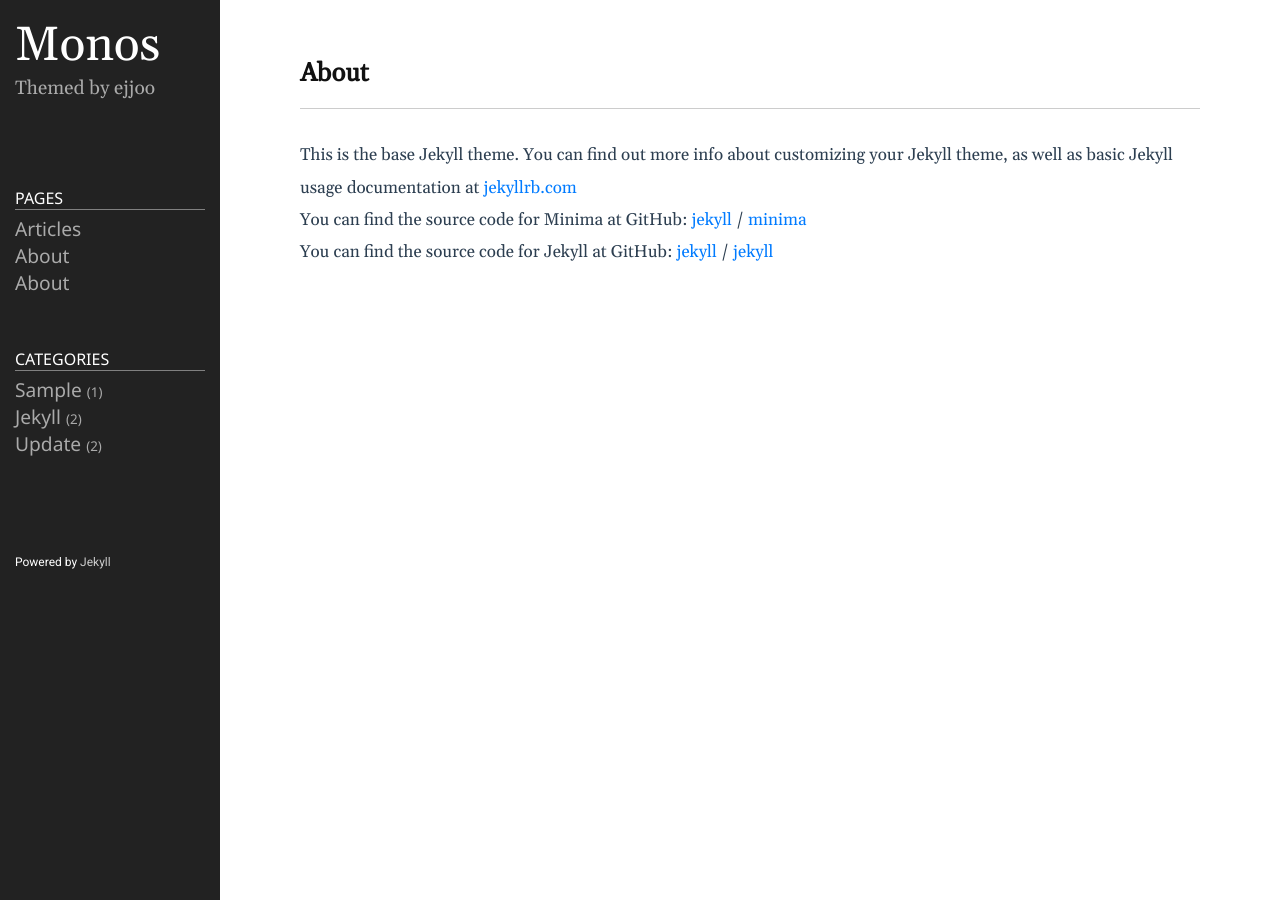
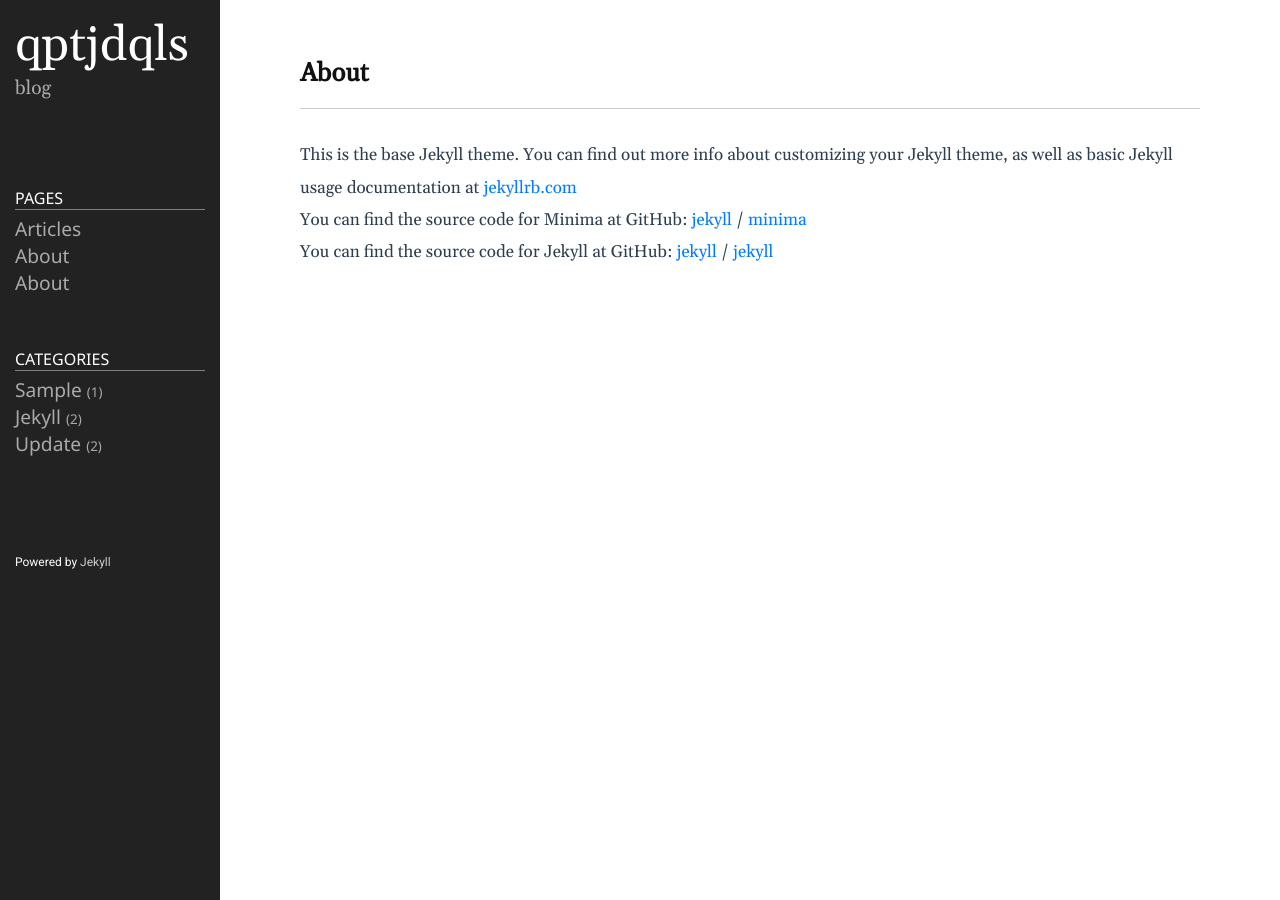
Before and after one commit to qptjdqls/qptjdqls.github.io, a Jekyll site: the page built from about.markdown, in a window 1280 px wide. Built offline with Jekyll 4.4.1, drawn with Linux system fonts in a browser that asks for light colours.

Commit message:
Update _config.yml

```diff
--- a/_config.yml
+++ b/_config.yml
@@ -18,13 +18,13 @@
 # You can create any custom variable you would like, and they will be accessible
 # in the templates via {{ site.myvariable }}.
 
-title: Monos
-email: ejjoo7994@gmail.com
+title: qptjdqls
+email: qptjdqls@gmail.com
 description: >- # this means to ignore newlines until "baseurl:"
-  Themed by ejjoo
+  blog
 # baseurl: "/" # the subpath of your site, e.g. /blog
 # url: "http://ejjoo.github.io" # the base hostname & protocol for your site, e.g. http://example.com
-github_username: ejjoo
+github_username: qptjdqls
 highlighter: rouge
 svg:
   optimize: true
```
